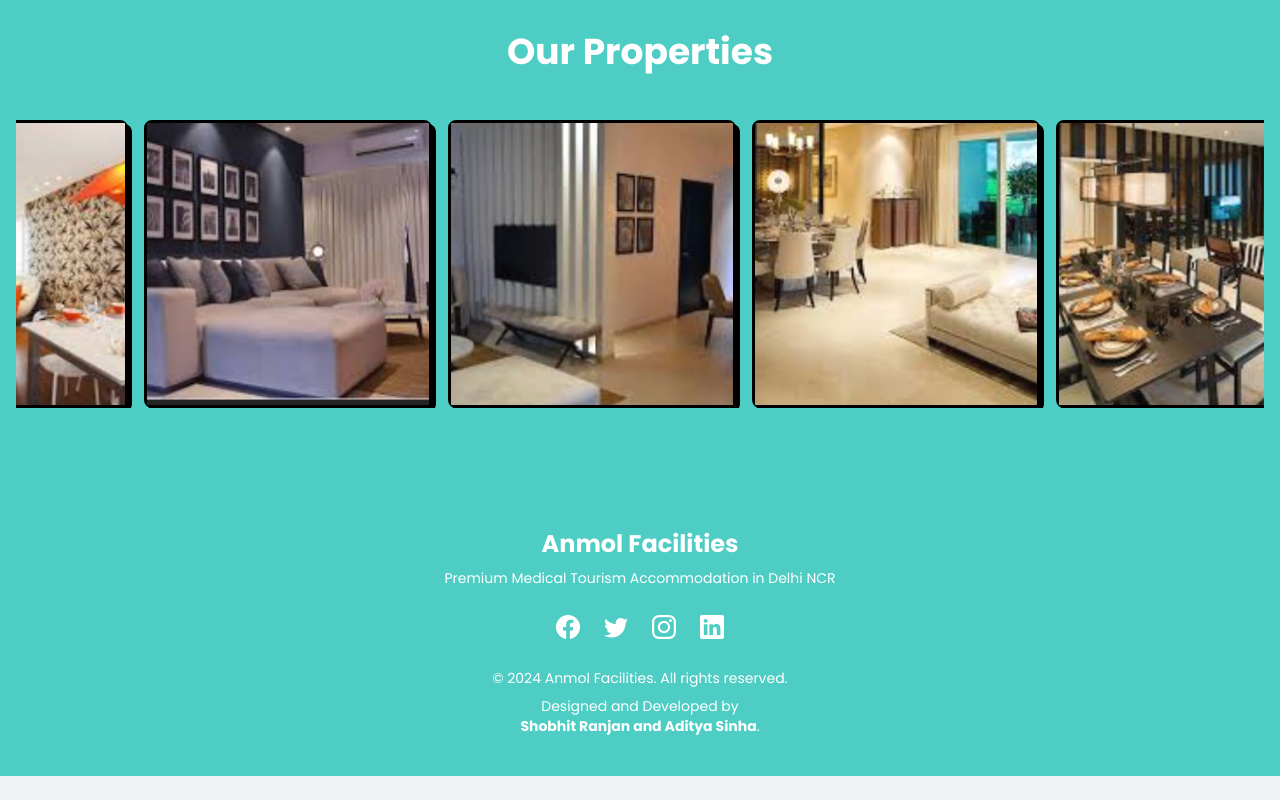
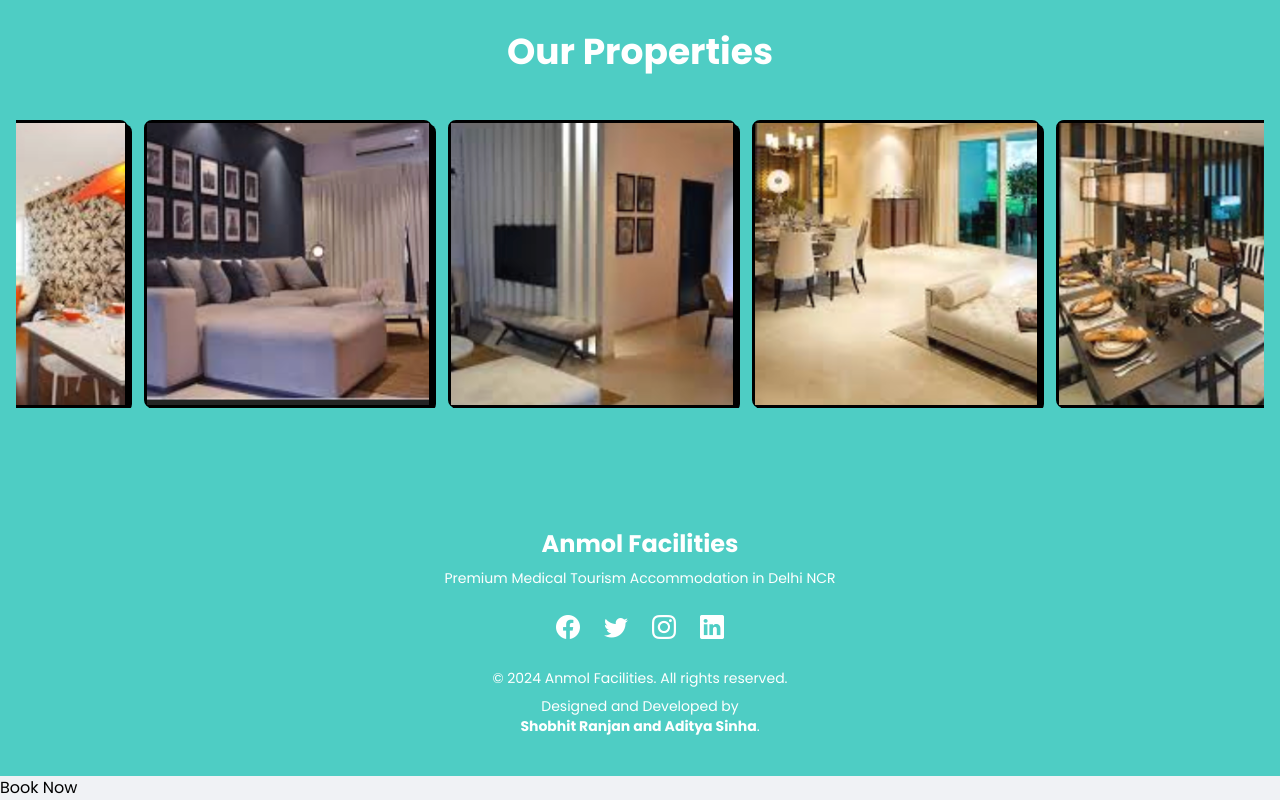
Before and after one commit to adityanation/Premium-Medical-Tourism-Accommodation-in-Delhi-NCR, a plain HTML site: page index.html in a window 1280 px wide. Shown: the part 1056-1856 px from the top of the page. Before the commit the page ends 1832 px from the top, so only its background shows below. Drawn offline with nearby package versions, Linux system fonts and the light colour scheme.

Commit message:
Update index.html

```diff
--- a/index.html
+++ b/index.html
@@ -430,3 +430,6 @@ function bookViaWhatsApp() {
 
 </body>
 </html>
+<button onclick="location.href='https://wa.me/1234567890?text=I want to book a service.'">
+    Book Now
+</button>
```
